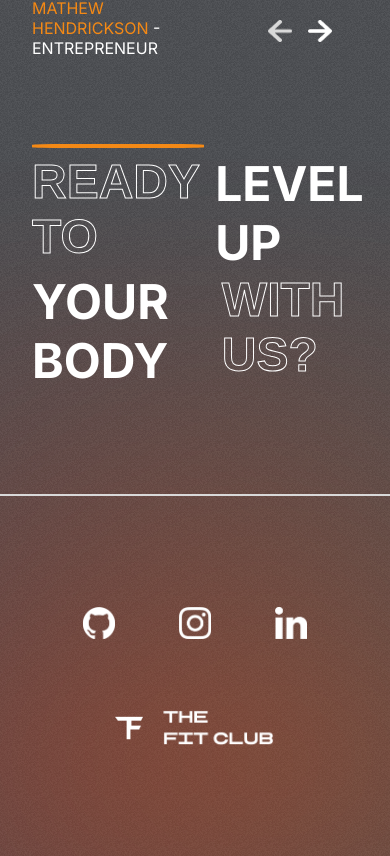
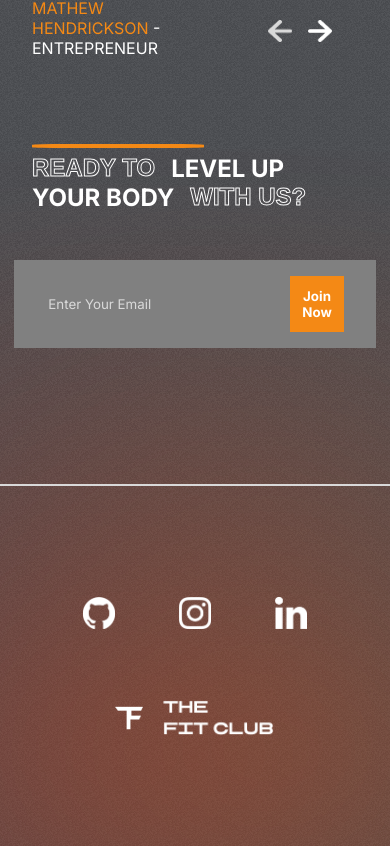
Before and after one commit to decifur/fitclub, a React (Create React App) app: page / in a window 390 px wide. Shown: the part 4093-4949 px from the top of the page. Built offline with nearby package versions, Linux system fonts and the light colour scheme.

Commit message:
responsive Join component

```diff
--- a/src/components/Join/Join.css
+++ b/src/components/Join/Join.css
@@ -50,3 +50,17 @@
     background-color: var(--orange);
     color: white;
 }
+
+@media screen and (max-width: 768px) {
+    .join{
+        flex-direction: column;
+        gap: 1rem;
+    }
+    .left-j{
+        font-size: x-large;
+        flex-direction: column;
+    }
+    .right-j{
+        padding: 2rem;
+    }
+}
```
